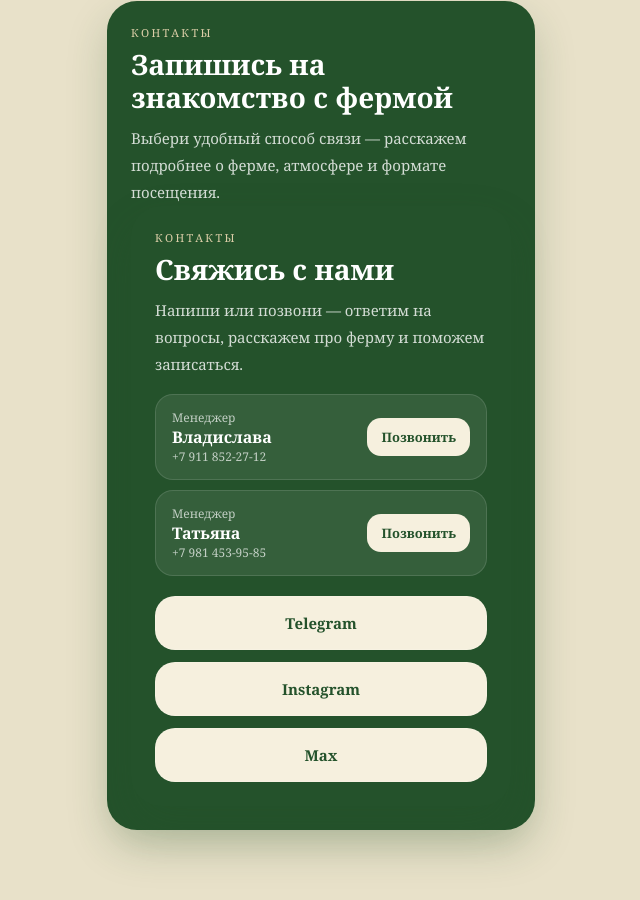
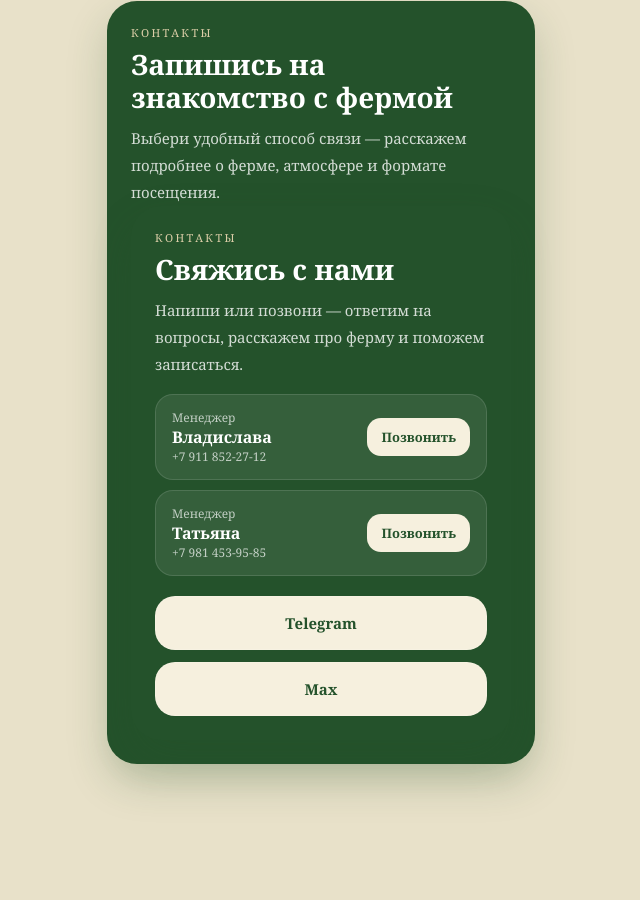
Before and after one commit to VorSumok/vorsumok.github.io, a plain HTML site: page index.html in a window 1280 px wide. Shown: the part 4731-5631 px from the top of the page, without its empty margins (319-959 px from the left). Drawn offline with Linux system fonts and the light colour scheme.

Commit message:
Update index.html

```diff
--- a/index.html
+++ b/index.html
@@ -906,9 +906,6 @@
     <a class="contact-link" href="https://t.me/derevenskie_gurmany" target="_blank">
       Telegram
     </a>
-    <a class="contact-link" href="https://www.instagram.com/derevenskie_gurmany?igsh=cDZvaHc1ajN5Zm9x" target="_blank">
-      Instagram
-    </a>
     <a class="contact-link" href="https://max.ru/join/kqSbGa8zxRLzp50lZ_9ujvagApac_3PtLc4qDO6oZ3c" target="_blank">
       Max
     </a>
```
